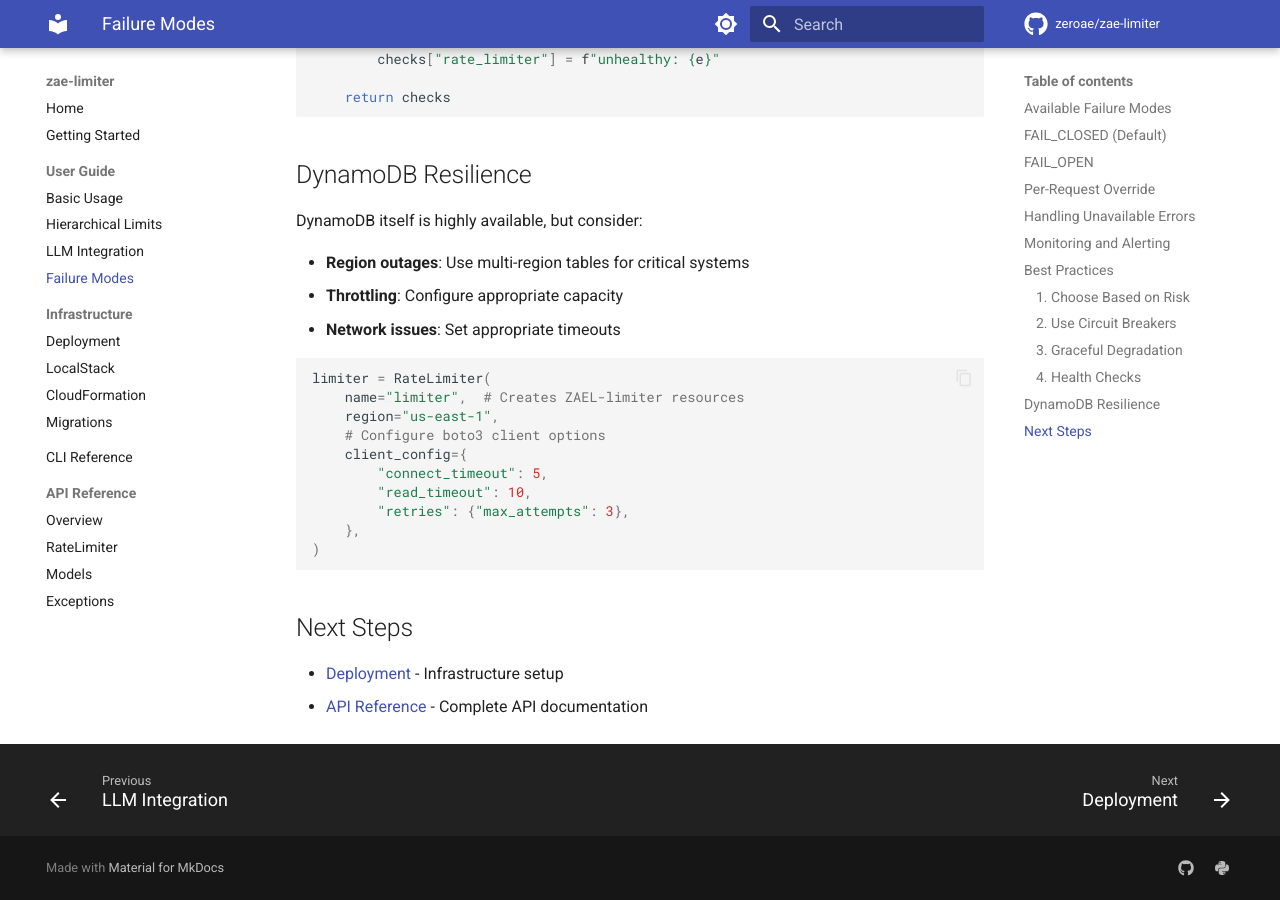
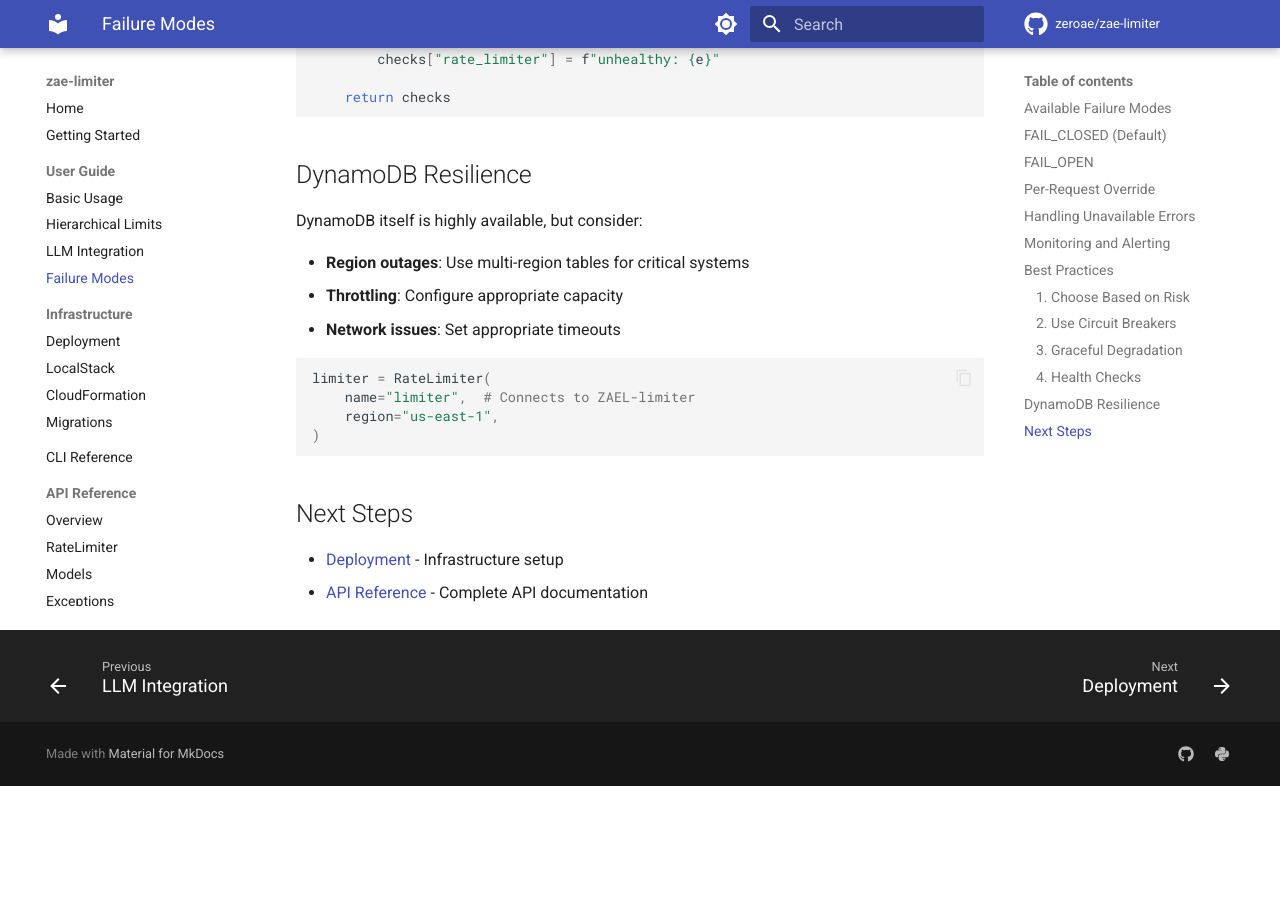
Before and after one commit to zeroae/zae-limiter, an MkDocs documentation site: the page built from docs/guide/failure-modes.md, in a window 1280 px wide and 900 px high, scrolled down 4281 px. Built offline with MkDocs 1.6.1 and Material for MkDocs 9.7.7, drawn with Linux system fonts in a browser that asks for light colours; comment, search, counter and statistics services are not loaded; the version menu is left out; after the commit the page ends 5067 px from its top, so only the background shows below that; some of the changed text lies outside the part shown.

Commit message:
🐛 fix(docs): address PR review comments
- Revert CloudFormation resource name to RateLimitsTable (docs/cli.md)
- Change "Creates ZAEL-X resources" to "Connects to ZAEL-X" when no
  stack_options is provided (docs/guide/failure-modes.md, docs/index.md,
  docs/infra/localstack.md)
- Remove non-existent client_config parameter example

Co-Authored-By: Claude Opus 4.5 <noreply@anthropic.com>

````diff
--- a/docs/guide/failure-modes.md
+++ b/docs/guide/failure-modes.md
@@ -17,7 +17,7 @@ When DynamoDB is unavailable, reject all rate-limited requests:
 from zae_limiter import RateLimiter, FailureMode, RateLimiterUnavailable
 
 limiter = RateLimiter(
-    name="limiter",  # Creates ZAEL-limiter resources
+    name="limiter",  # Connects to ZAEL-limiter
     failure_mode=FailureMode.FAIL_CLOSED,  # Default
 )
 
@@ -45,7 +45,7 @@ When DynamoDB is unavailable, allow requests to proceed:
 
 ```python
 limiter = RateLimiter(
-    name="limiter",  # Creates ZAEL-limiter resources
+    name="limiter",  # Connects to ZAEL-limiter
     failure_mode=FailureMode.FAIL_OPEN,
 )
 
@@ -68,7 +68,7 @@ Override the default failure mode for specific requests:
 ```python
 # Default to FAIL_CLOSED
 limiter = RateLimiter(
-    name="limiter",  # Creates ZAEL-limiter resources
+    name="limiter",  # Connects to ZAEL-limiter
     failure_mode=FailureMode.FAIL_CLOSED,
 )
 
@@ -133,13 +133,13 @@ async def monitored_acquire(limiter, **kwargs):
 ```python
 # High-risk: billing, security
 billing_limiter = RateLimiter(
-    name="billing",  # Creates ZAEL-billing resources
+    name="billing",  # Connects to ZAEL-billing
     failure_mode=FailureMode.FAIL_CLOSED,
 )
 
 # Lower-risk: general API
 api_limiter = RateLimiter(
-    name="api",  # Creates ZAEL-api resources
+    name="api",  # Connects to ZAEL-api
     failure_mode=FailureMode.FAIL_OPEN,
 )
 ```
@@ -212,14 +212,8 @@ DynamoDB itself is highly available, but consider:
 
 ```python
 limiter = RateLimiter(
-    name="limiter",  # Creates ZAEL-limiter resources
+    name="limiter",  # Connects to ZAEL-limiter
     region="us-east-1",
-    # Configure boto3 client options
-    client_config={
-        "connect_timeout": 5,
-        "read_timeout": 10,
-        "retries": {"max_attempts": 3},
-    },
 )
 ```
 
````
Also changed, not shown: docs/cli.md (+1 -1 lines), docs/index.md (+1 -1 lines), docs/infra/localstack.md (+1 -1 lines).
